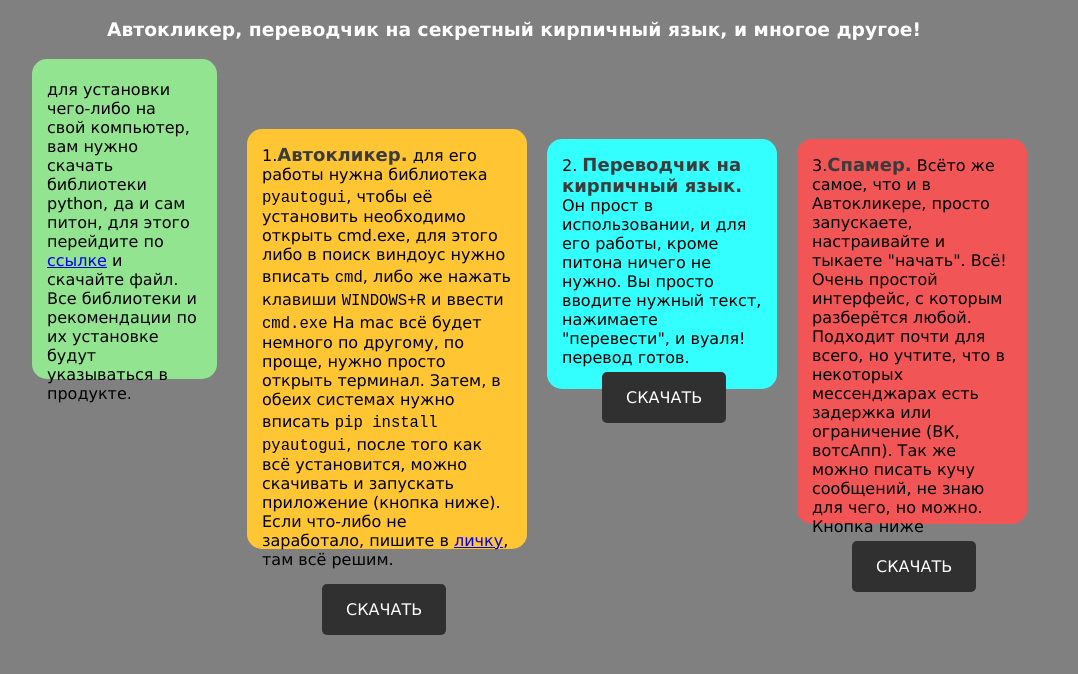
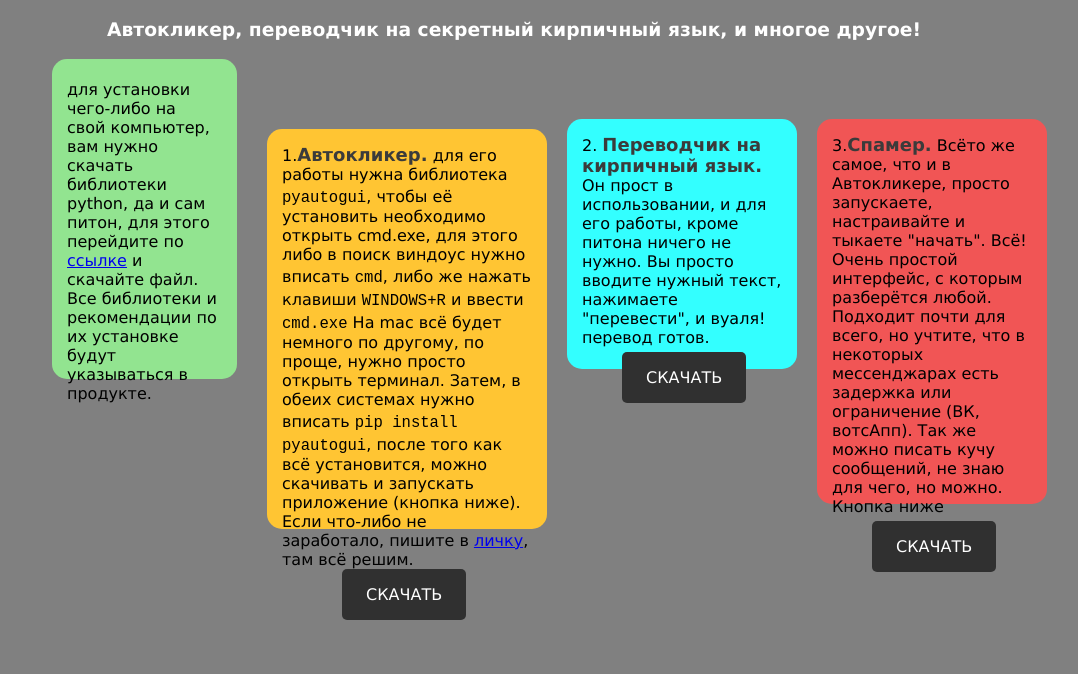
Before and after one commit to yrosla/a, a plain HTML site: page index.html in a window 1280 px wide. Shown: the part 62-736 px from the top of the page, without its empty margins (126-1204 px from the left). Drawn offline with Linux system fonts and the light colour scheme.

Commit message:
Update index.html

```diff
--- a/index.html
+++ b/index.html
@@ -16,7 +16,7 @@
     border-radius: 15px;
     font-family: Geneva, Arial, Helvetica, sans-serif;
     position: relative;
-    left: 150px;
+    left: 170px;
 	}
 	.block2 {
   	width: 250px;
@@ -27,7 +27,7 @@
     position: relative;
     left: 200px;
     top: -290px;
-    height: 390px;
+    height: 370px;
     border-radius: 15px;
 	}
 	.btn {
@@ -38,7 +38,6 @@
     text-decoration: none;
     border-radius: 5px;
     position: relative;
-    top: 15px;
     left: 60px;
 	}
 	.saser{
```
